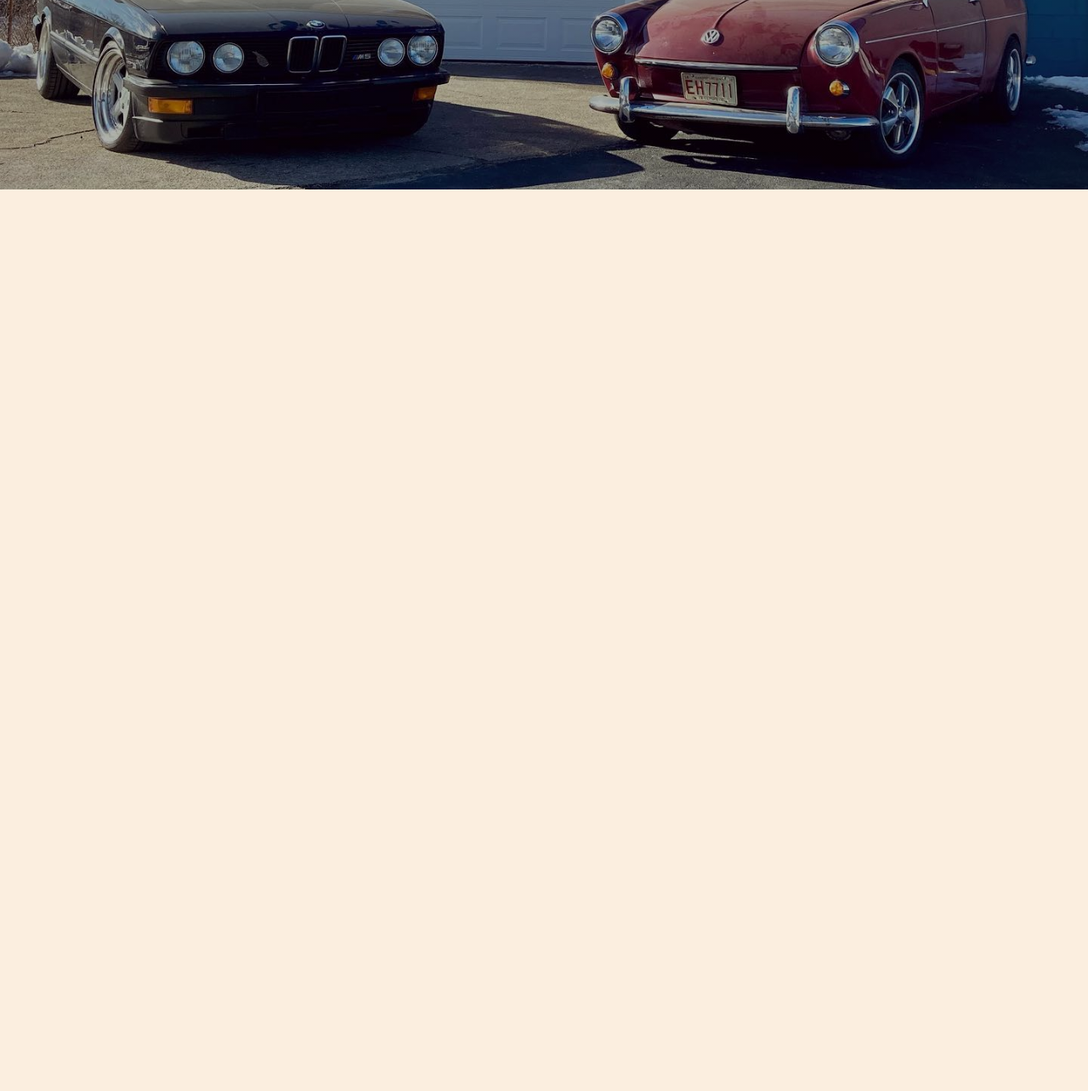
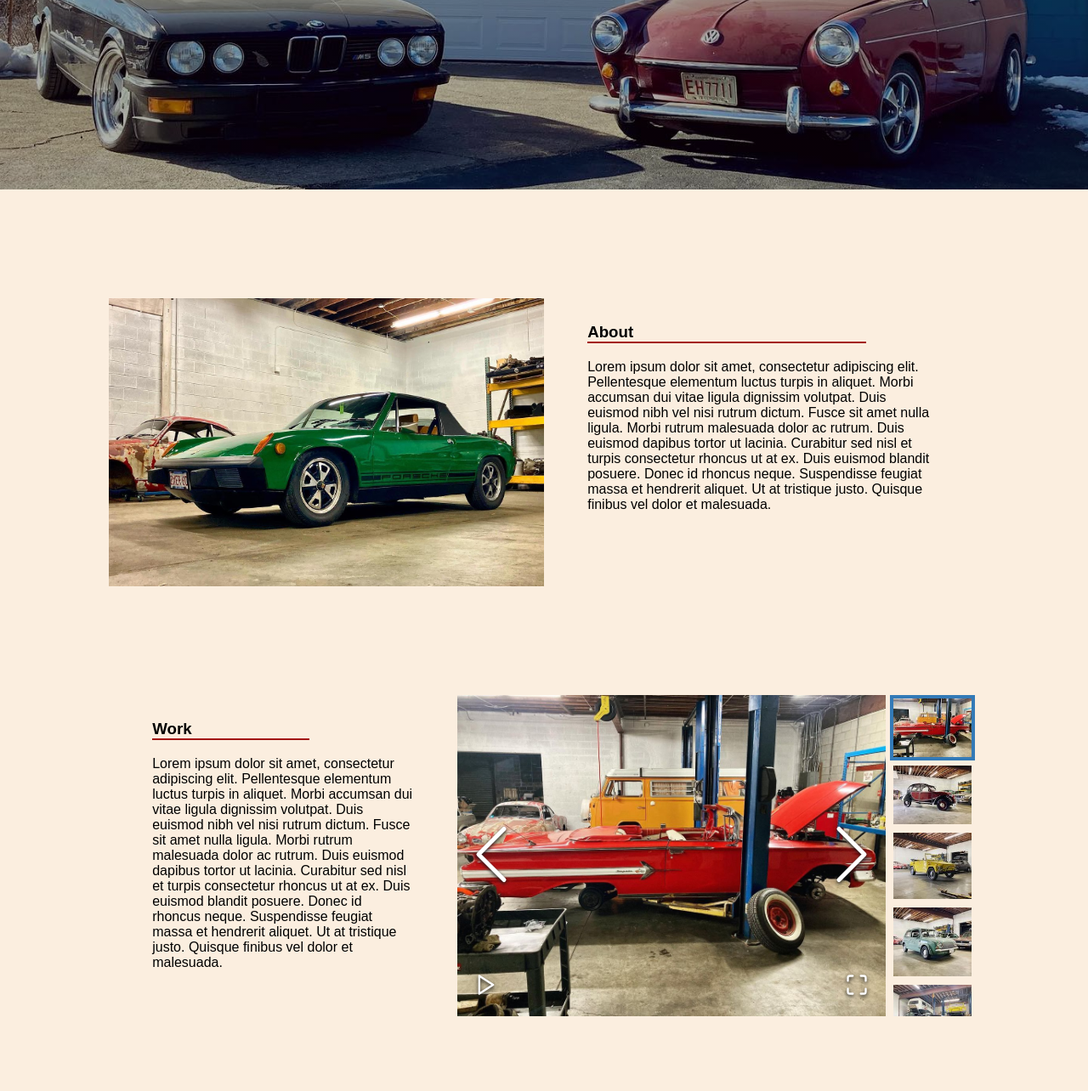
Before and after one commit to jkiernan12/noah-sport, a Gatsby site: page / in a window 1280 px wide. Shown: the part 500-1784 px from the top of the page at 85% size. Before the commit the page ends 800 px from the top, so only its background shows below. Built offline with nearby package versions, Linux system fonts and the light colour scheme; Gatsby itself is replaced by a stand-in of ours; a web font is replaced by a local one.

Commit message:
Add image slider and work section

```diff
--- a/package.json
+++ b/package.json
@@ -25,6 +25,7 @@
     "gatsby-transformer-sharp": "^4.7.0",
     "react": "^17.0.1",
     "react-dom": "^17.0.1",
+    "react-image-gallery": "^1.2.7",
     "sass": "^1.49.7"
   }
 }
--- a/src/pages/index.js
+++ b/src/pages/index.js
@@ -1,6 +1,41 @@
 import * as React from "react"
 import './index.scss'
 import Cover from '../images/cover.jpeg'
+import about from '../images/nmabout.jpeg'
+import ImageGallery from 'react-image-gallery'
+import img1 from '../images/nm1.jpeg'
+import img2 from '../images/nm2.jpeg'
+import img3 from '../images/nm3.jpeg'
+import img4 from '../images/nm4.jpeg'
+import img5 from '../images/nm5.jpeg'
+import smallImg1 from '../images/snm1.jpeg'
+import smallImg2 from '../images/snm2.jpeg'
+import smallImg3 from '../images/snm3.jpeg'
+import smallImg4 from '../images/snm4.jpeg'
+import smallImg5 from '../images/snm5.jpeg'
+
+const images = [
+  {
+    original: img1,
+    thumbnail: smallImg1
+  },
+  {
+    original: img2,
+    thumbnail: smallImg2
+  },
+  {
+    original: img3,
+    thumbnail: smallImg3
+  },
+  {
+    original: img4,
+    thumbnail: smallImg4
+  },
+  {
+    original: img5,
+    thumbnail: smallImg5
+  },
+]
 
 // markup
 const IndexPage = () => {
@@ -14,12 +49,27 @@ const IndexPage = () => {
       </div>
         <nav>
           <button>About</button>
+          <button>Work</button>
           <button>Contact</button>
         </nav>
       </header>
       <section className="hero">
         <h2>Specializing in VW and Porches</h2>
       </section>
+      <section className="about" id="about-section">
+        <img src={about} />
+        <article>
+          <h3>About</h3>
+          <p>Lorem ipsum dolor sit amet, consectetur adipiscing elit. Pellentesque elementum luctus turpis in aliquet. Morbi accumsan dui vitae ligula dignissim volutpat. Duis euismod nibh vel nisi rutrum dictum. Fusce sit amet nulla ligula. Morbi rutrum malesuada dolor ac rutrum. Duis euismod dapibus tortor ut lacinia. Curabitur sed nisl et turpis consectetur rhoncus ut at ex. Duis euismod blandit posuere. Donec id rhoncus neque. Suspendisse feugiat massa et hendrerit aliquet. Ut at tristique justo. Quisque finibus vel dolor et malesuada.</p>
+        </article>
+      </section>
+      <section className="work">
+      <article>
+      <h3>Work</h3>
+      <p>Lorem ipsum dolor sit amet, consectetur adipiscing elit. Pellentesque elementum luctus turpis in aliquet. Morbi accumsan dui vitae ligula dignissim volutpat. Duis euismod nibh vel nisi rutrum dictum. Fusce sit amet nulla ligula. Morbi rutrum malesuada dolor ac rutrum. Duis euismod dapibus tortor ut lacinia. Curabitur sed nisl et turpis consectetur rhoncus ut at ex. Duis euismod blandit posuere. Donec id rhoncus neque. Suspendisse feugiat massa et hendrerit aliquet. Ut at tristique justo. Quisque finibus vel dolor et malesuada.</p>
+      </article>
+        <ImageGallery className="slider" items={images} thumbnailPosition="right" />
+      </section>
     </main>
   )
 }
--- a/src/pages/index.scss
+++ b/src/pages/index.scss
@@ -1,9 +1,15 @@
+@import "~react-image-gallery/styles/scss/image-gallery.scss";
+
 body {
   min-height: 100vh;
   width: 100%;
   background-color: rgb(251, 238, 223);
   margin: 0;
   font-family: Arial, Helvetica, sans-serif;
+}
+
+img {
+  max-width: 100%;
 }
 
 
@@ -64,3 +70,38 @@ header {
   }
 
 }
+
+.about {
+  display: flex;
+  align-items: flex-start;
+  margin: 10%;
+
+  img {
+    width: 50%;
+  }
+
+  article {
+    margin: 1% 5%;
+    width: 100%;
+
+    h3 {
+      border-bottom:2px solid rgb(162, 17, 17);
+      width: 80%;
+    }
+  }
+}
+
+.work {
+  margin: 10%;
+  display: flex;
+
+  article {
+    max-width: 30%;
+    margin: 1% 5%;
+  }
+  h3 {
+    border-bottom:2px solid rgb(162, 17, 17);
+    width: 60%;
+  }
+
+}
```
Also changed, not shown: src/images/nm1.jpeg (added), src/images/nm2.jpeg (added), src/images/nm3.jpeg (added), src/images/nm4.jpeg (added), src/images/nm5.jpeg (added), src/images/nmabout.jpeg (added), src/images/snm1.jpeg (added), src/images/snm2.jpeg (added), src/images/snm3.jpeg (added), src/images/snm4.jpeg (added), src/images/snm5.jpeg (added), 3 other files.
